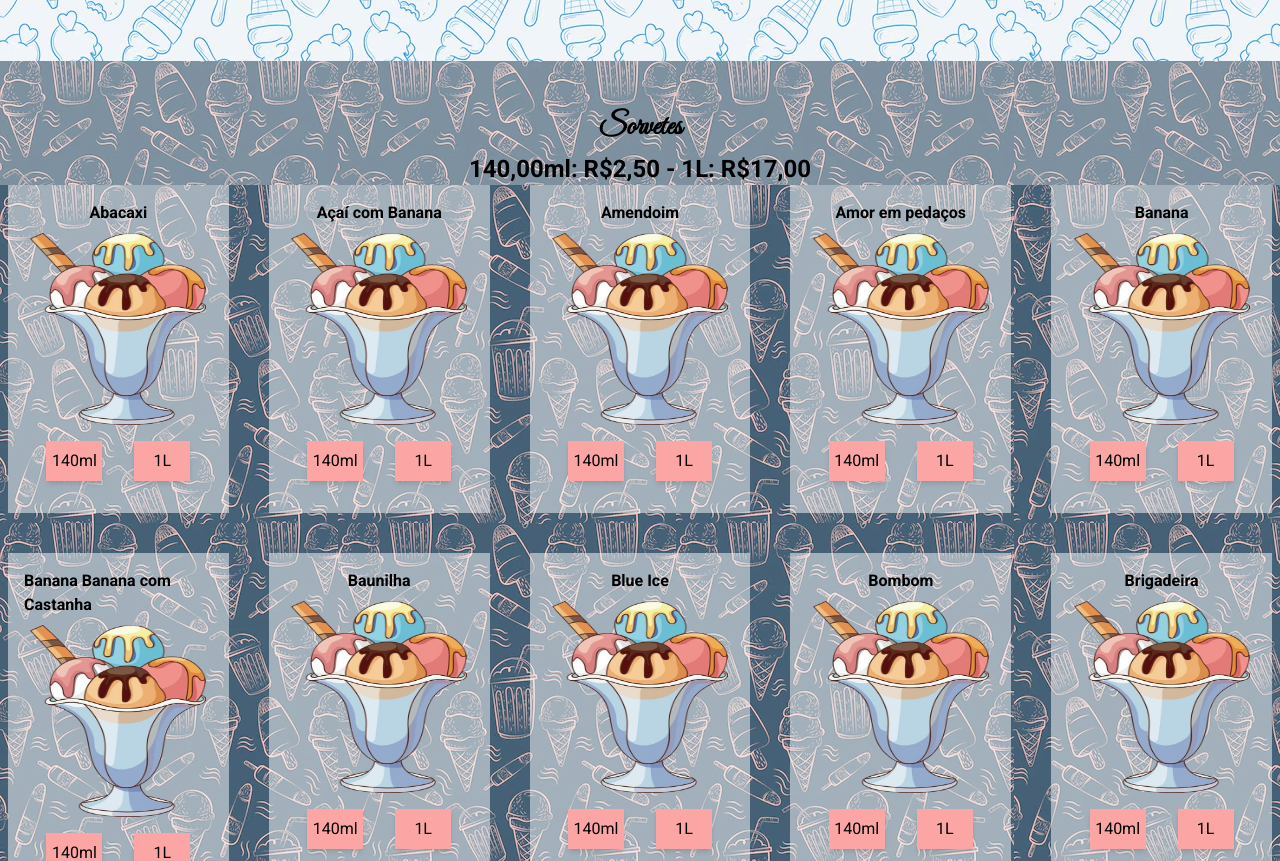
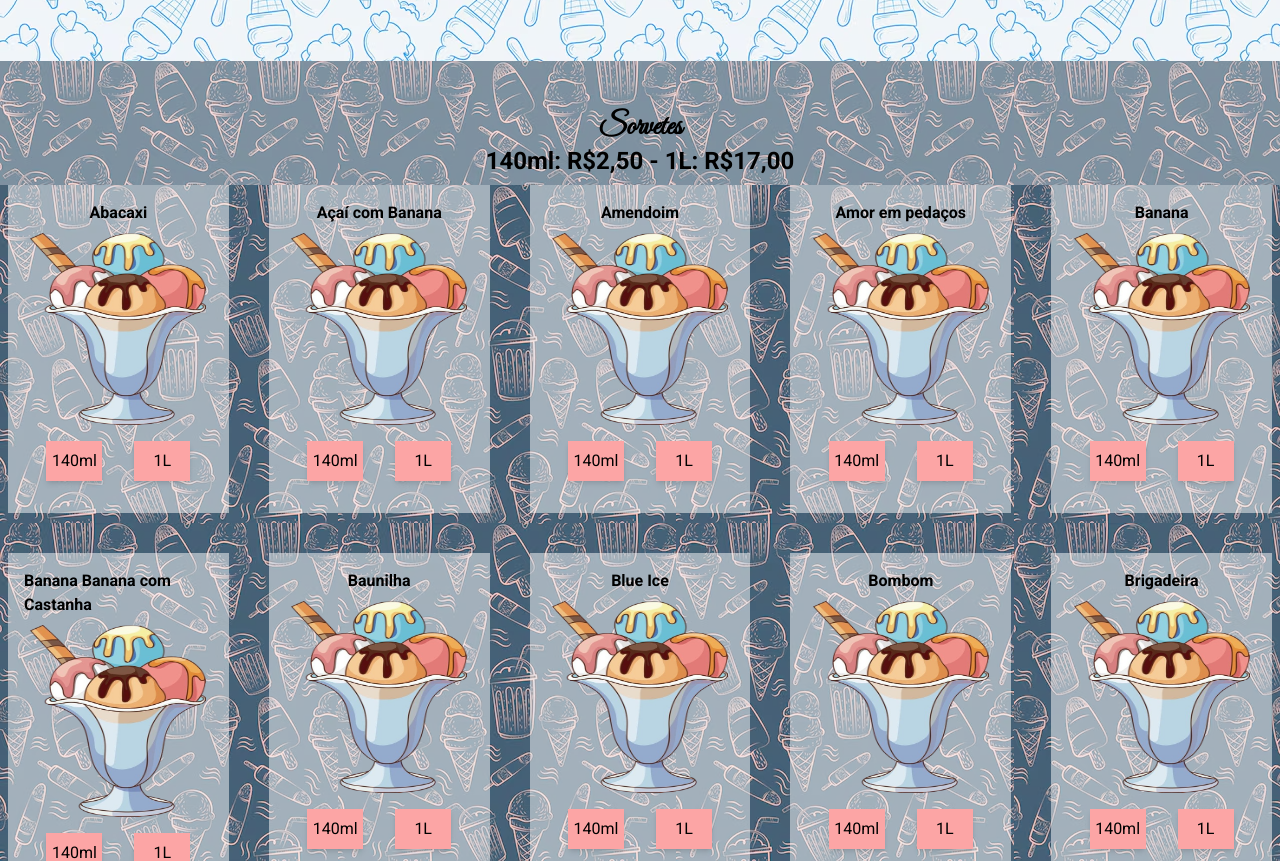
Before and after one commit to WalassiSilva/sorveteria-sonho-bom, a website: page index.html in a window 1280 px wide. Shown: the part 3795-4656 px from the top of the page. Drawn offline with nearby package versions, Linux system fonts and the light colour scheme.

Commit message:
fix: typos

```diff
--- a/index.html
+++ b/index.html
@@ -98,8 +98,8 @@
 
     <section id="icecreams">
       <div class="bg-icecream bg-white/30">
-        <h2 class="bg-white/30 font-cursive text-2xl md:text-3xl font-bold text-center pt-12 pb-2">Sorvetes</h2>
-        <h3 class="bg-white/30 text-xl md:text-2xl font-bold text-center ">140,00ml: R$2,50 - 1L: R$17,00</h3>
+        <h2 class="bg-white/30 font-cursive text-2xl md:text-3xl font-bold text-center pt-12 ">Sorvetes</h2>
+        <h3 class="bg-white/30 pb-2 text-xl md:text-2xl font-bold text-center ">140ml: R$2,50 - 1L: R$17,00</h3>
         <!-- <h3 class="bg-white/30 text-xl md:text-2xl font-bold text-center ">140,00ml: R$2,50 - 1L: R$17,00 - 5L: R$55 - 10L: R$75,00</h3> -->
       </div>
 
@@ -127,7 +127,7 @@
 
       <p class="font-bold mt-4">Nome do cliente</p>
       <input type="text" id="customer-name" placeholder="Digite seu nome" class="w-full border-2 p-1 rounded my-1">
-      <p class="font-bold mt-4">Forma de payment</p>
+      <p class="font-bold mt-4">Forma de pagamento</p>
 
       <select name="payment" id="payment">
         <option value="Pix">Pix</option>
```
